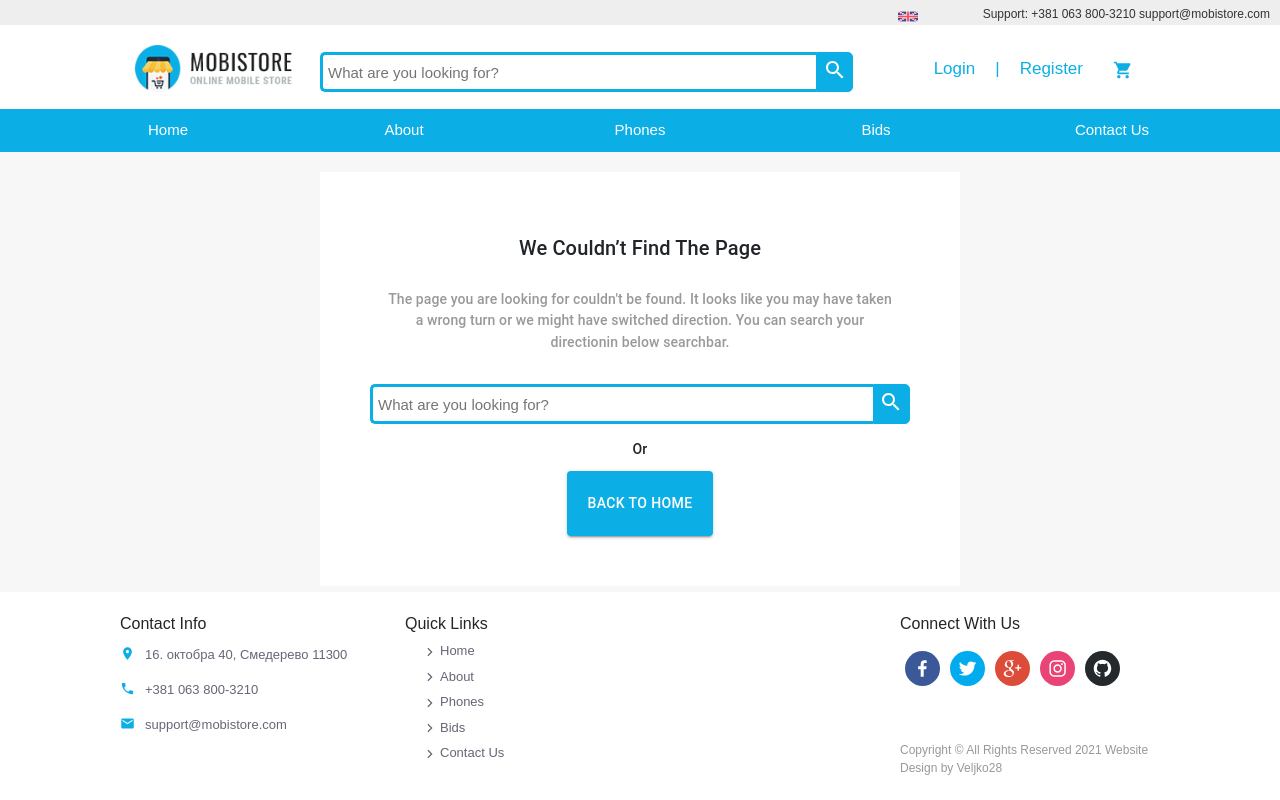
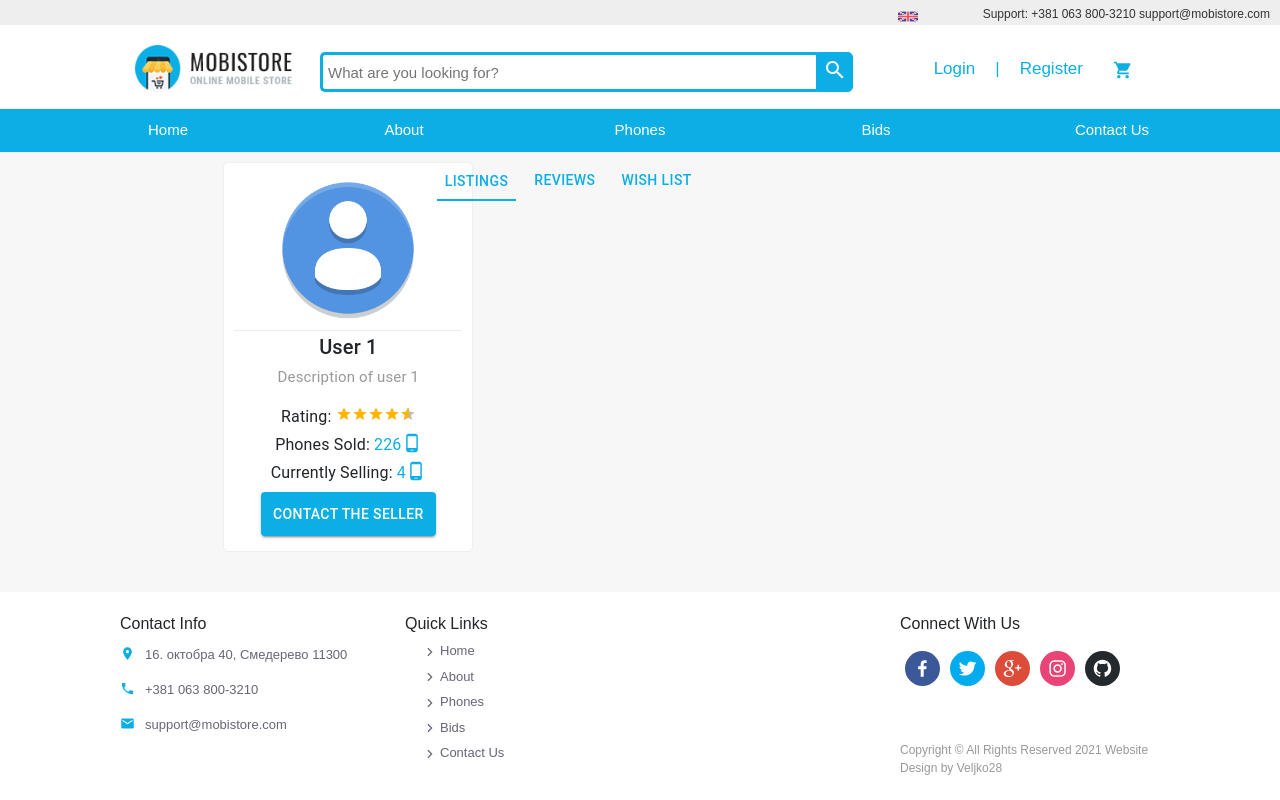
Before and after one commit to Veljko28/Phone-Ui, a Next.js app: page /user/1 in a window 1280 px wide. Before the commit this address had no page. Built offline with nearby package versions, Linux system fonts and the light colour scheme; a web font is replaced by a local one.

Commit message:
layout for the profile page

```diff
--- a/components/Phone/SellerInfo.tsx
+++ b/components/Phone/SellerInfo.tsx
@@ -19,7 +19,7 @@ const SellerInfo = ({id} : {id: string}) => {
                 <Grid xs={12} md={4} item className="review-grid-item">
                   <div className="curs-hvr">
                     <Image src="/user.png" width="70px" height="70px" />
-                    <div>Seller Username</div>
+                    <div>User {id}</div>
                   </div>
                 </Grid>
               </Link>
--- /dev/null
+++ b/pages/user/[id].tsx
@@ -0,0 +1,44 @@
+import { Grid } from '@material-ui/core';
+import { useRouter } from 'next/router';
+import React from 'react';
+import UserCard from '../../components/User/UserCard';
+import UserTabs from '../../components/User/UserTabs';
+import TitleChange from '../../constants/TitleChange';
+
+
+const user = () => {
+
+
+  const router = useRouter()
+  const { id } = router.query
+
+
+  return (
+    <>
+
+    <TitleChange title="MobiStore - Cart" />
+
+    <Grid container>
+
+      <Grid md={1} lg={2} item/>
+
+      <Grid xs={12} md={10} lg={8} item container>
+
+        <Grid md={3} xs={12} item>
+          <UserCard image="/user.png" name={`User ${id}`} desc={`Description of user ${id}`} rating={4.6} id={id as string} />
+        </Grid>
+
+        <Grid md={7} xs={12} item>
+          <UserTabs/>
+        </Grid>
+      </Grid>
+
+      <Grid md={1}  lg={2} item/>
+    </Grid>
+
+    </>
+    )
+
+}
+
+export default user;
```
